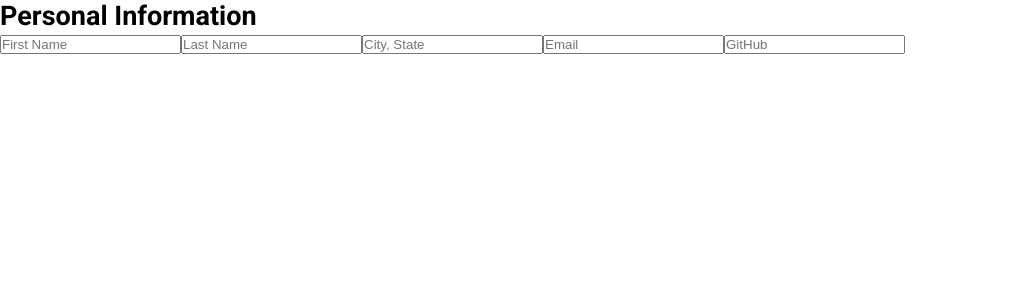
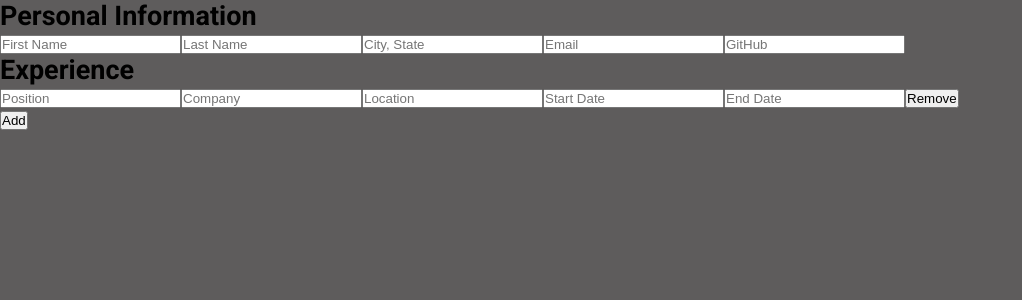
Before and after one commit to mdesanker/resume-builder, a React (Create React App) app: page / in a window 1280 px wide. Shown: the top 300 px of the page, without its empty margins (0-1022 px from the left). Built offline with nearby package versions, Linux system fonts and the light colour scheme.

Commit message:
feat: add job component which can be rendered multiple times

```diff
--- /dev/null
+++ b/src/components/Experiences.js
@@ -0,0 +1,26 @@
+import { useState } from "react";
+import uniqid from "uniqid";
+import Job from "./Job";
+
+const Experiences = (props) => {
+  const [numJobs, setNumJobs] = useState(1);
+
+  const clickHandler = () => {
+    setNumJobs((prevState) => prevState + 1);
+    console.log(numJobs);
+  };
+
+  return (
+    <div>
+      <h2>Experience</h2>
+      {[...Array(numJobs)].map((_, i) => (
+        <Job key={i} id={i} />
+      ))}
+      <button type="button" onClick={clickHandler}>
+        Add
+      </button>
+    </div>
+  );
+};
+
+export default Experiences;
--- a/src/components/Form.js
+++ b/src/components/Form.js
@@ -1,4 +1,5 @@
 import { useState } from "react";
+import Experiences from "./Experiences";
 import PersonalInfo from "./PersonalInfo";
 
 const Form = (props) => {
@@ -12,6 +13,14 @@ const Form = (props) => {
     props.onAddDetails(personal);
   };
 
+  const addExperienceHandler = (experienceInfo) => {
+    setPersonal((prevState) => {
+      return { ...prevState, experienceInfo };
+    });
+    // console.log("FORM", personal);
+    props.onAddDetails(personal);
+  };
+
   const submitHandler = (e) => {
     e.preventDefault();
   };
@@ -19,6 +28,7 @@ const Form = (props) => {
   return (
     <form onSubmit={submitHandler}>
       <PersonalInfo onAddPersonalInfo={addPersonalInfoHandler} />
+      <Experiences onAddExperience={addExperienceHandler} />
     </form>
   );
 };
--- /dev/null
+++ b/src/components/Job.js
@@ -0,0 +1,71 @@
+import { useState } from "react";
+import uniqid from "uniqid";
+
+const Job = (props) => {
+  const [experienceData, setExperienceData] = useState({
+    position: "",
+    company: "",
+    location: "",
+    from: "",
+    to: "",
+    id: uniqid(),
+  });
+
+  const changeHandler = (e) => {
+    const { name, value } = e.target;
+
+    setExperienceData((prevState) => {
+      return { ...prevState, [name]: value };
+    });
+    // props.onAddExperience(experienceData);
+    console.log(experienceData);
+  };
+
+  return (
+    <div>
+      <input
+        type="text"
+        id="position"
+        name="position"
+        value={experienceData.position}
+        placeholder="Position"
+        onChange={changeHandler}
+      />
+      <input
+        type="text"
+        id="company"
+        name="company"
+        value={experienceData.company}
+        placeholder="Company"
+        onChange={changeHandler}
+      />
+      <input
+        type="text"
+        id="location"
+        name="location"
+        value={experienceData.location}
+        placeholder="Location"
+        onChange={changeHandler}
+      />
+      <input
+        type="text"
+        id="start"
+        name="start"
+        value={experienceData.start}
+        placeholder="Start Date"
+        onChange={changeHandler}
+      />
+      <input
+        type="text"
+        id="end"
+        name="end"
+        value={experienceData.end}
+        placeholder="End Date"
+        onChange={changeHandler}
+      />
+      <button type="button">Remove</button>
+    </div>
+  );
+};
+
+export default Job;
--- a/src/components/PersonalInfo.js
+++ b/src/components/PersonalInfo.js
@@ -17,7 +17,6 @@ const PersonalInfo = (props) => {
     setPersonalData((prevState) => {
       return { ...prevState, [name]: value };
     });
-    // console.log(perosnalData);
     props.onAddPersonalInfo(personalData);
   };
 
--- a/src/index.css
+++ b/src/index.css
@@ -6,4 +6,5 @@
 html {
   font-family: "roboto", sans-serif;
   font-size: 18px;
+  background-color: rgb(94, 92, 92);
 }
```
Also changed, not shown: src/components/Experience.js (deleted, +0 -39 lines).
